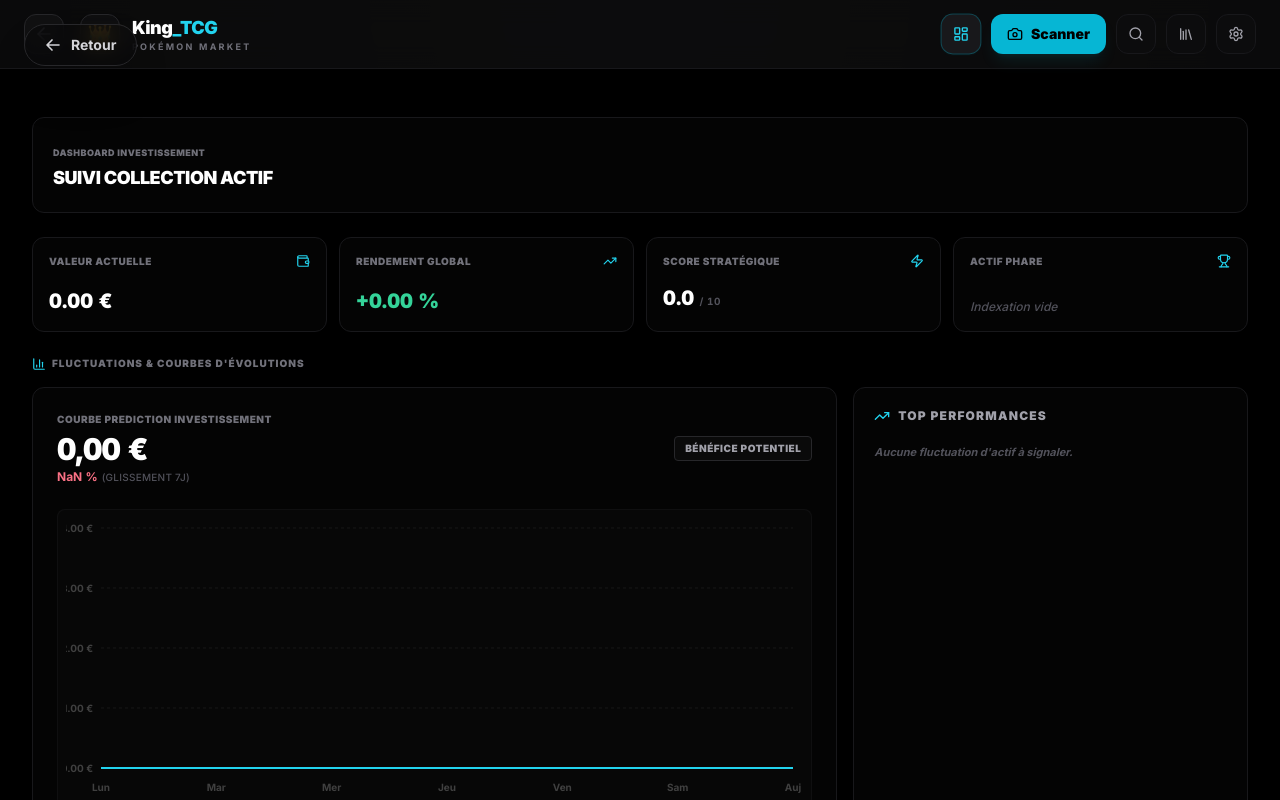
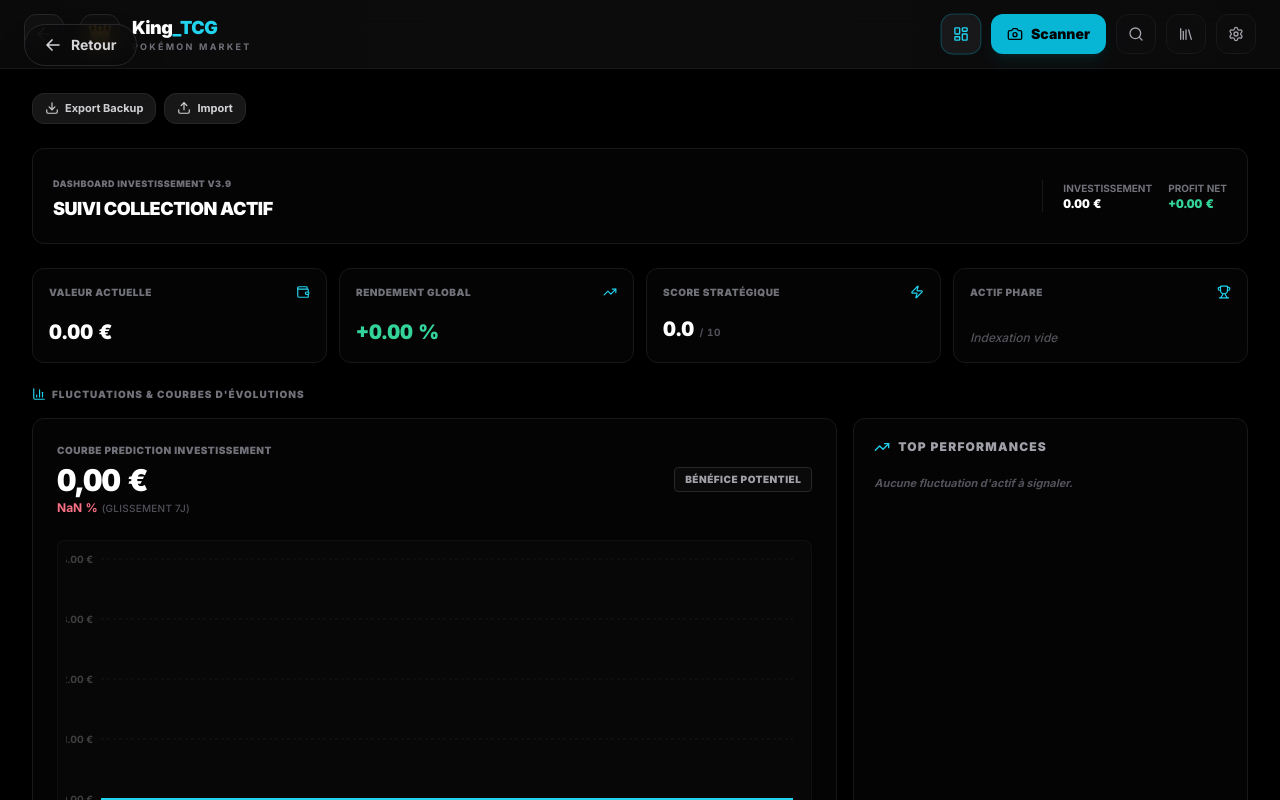
Before and after one commit to dylangdm1-dotcom/King_TcgV1, a Next.js app: page /dashboard in a window 1280 px wide. Shown: the top 800 px of the page. Built offline with nearby package versions, Linux system fonts and the light colour scheme.

Commit message:
Implement JSON backup import/export features
Added import and export functionality for JSON backups, including UI elements for file upload and download.

```diff
--- a/app/dashboard/page.tsx
+++ b/app/dashboard/page.tsx
@@ -1,14 +1,33 @@
 "use client";
 
-import { useEffect, useState } from "react";
-import { Wallet, TrendingUp, Zap, Trophy, Package, BarChart3, ChevronDown, ChevronUp } from "lucide-react";
+import { useEffect, useState, useRef } from "react";
+import {
+  Wallet,
+  TrendingUp,
+  Zap,
+  Trophy,
+  Package,
+  BarChart3,
+  ChevronDown,
+  ChevronUp,
+  Download,
+  Upload,
+  RefreshCw,
+  ShieldAlert,
+  Coins
+} from "lucide-react";
 import Navbar from "../../components/Navbar";
 import PortfolioChart from "../../components/dashboard/PortfolioChart";
 import TopMovers from "../../components/dashboard/TopMovers";
 import RecentAcquisitions from "../../components/dashboard/RecentAcquisitions";
 import BackButton from "../../components/BackButton";
 
-import { getCollection, getBuyPrice } from "../../lib/storage";
+import {
+  getCollection,
+  getBuyPrice,
+  exportBackup,
+  importBackup
+} from "../../lib/storage";
 import { getCardById } from "../../lib/pokemon";
 import { getMarketHistory, type PricePoint } from "../../lib/priceHistory";
 import { getInvestmentScore } from "../../lib/investment";
@@ -28,6 +47,9 @@ export default function DashboardPage() {
   const [bestCard, setBestCard] = useState<CardWithMeta | null>(null);
   const [worstCard, setWorstCard] = useState<CardWithMeta | null>(null);
   const [expandedCardId, setExpandedCardId] = useState<string | null>(null);
+  const [importStatus, setImportStatus] = useState<string | null>(null);
+
+  const fileInputRef = useRef<HTMLInputElement>(null);
 
   const loadDashboardData = async () => {
     try {
@@ -99,6 +121,28 @@ export default function DashboardPage() {
 
   const toggleDetails = (id: string) => setExpandedCardId(expandedCardId === id ? null : id);
 
+  // Gestion Import JSON
+  const handleFileUpload = (e: React.ChangeEvent<HTMLInputElement>) => {
+    const file = e.target.files?.[0];
+    if (!file) return;
+
+    const reader = new FileReader();
+    reader.onload = (event) => {
+      const content = event.target?.result as string;
+      if (content) {
+        const success = importBackup(content, "merge");
+        if (success) {
+          setImportStatus("Sauvegarde importée et fusionnée avec succès !");
+          loadDashboardData();
+        } else {
+          setImportStatus("Erreur : Fichier de sauvegarde invalide.");
+        }
+        setTimeout(() => setImportStatus(null), 4000);
+      }
+    };
+    reader.readAsText(file);
+  };
+
   return (
     <>
       <Navbar />
@@ -107,12 +151,62 @@ export default function DashboardPage() {
 
           <div className="flex items-center justify-between">
             <BackButton />
+
+            {/* Outils Export / Import de Sauvegarde V3.9 */}
+            <div className="flex items-center gap-2">
+              <button
+                onClick={exportBackup}
+                className="flex items-center gap-1.5 rounded-xl border border-zinc-800 bg-neutral-900 px-3 py-1.5 text-[11px] font-bold text-zinc-300 hover:border-cyan-500/50 hover:text-cyan-400 transition-all"
+                title="Télécharger une sauvegarde de la collection"
+              >
+                <Download className="w-3.5 h-3.5" /> Export Backup
+              </button>
+
+              <button
+                onClick={() => fileInputRef.current?.click()}
+                className="flex items-center gap-1.5 rounded-xl border border-zinc-800 bg-neutral-900 px-3 py-1.5 text-[11px] font-bold text-zinc-300 hover:border-cyan-500/50 hover:text-cyan-400 transition-all"
+                title="Importer un fichier de sauvegarde JSON"
+              >
+                <Upload className="w-3.5 h-3.5" /> Import
+              </button>
+
+              <input
+                type="file"
+                ref={fileInputRef}
+                onChange={handleFileUpload}
+                accept=".json"
+                className="hidden"
+              />
+            </div>
           </div>
 
+          {/* Feedback Import */}
+          {importStatus && (
+            <div className="rounded-xl border border-cyan-500/30 bg-cyan-950/20 p-3 text-center text-xs font-bold text-cyan-400">
+              {importStatus}
+            </div>
+          )}
+
           {/* En-tête Technique */}
-          <section className="rounded-xl border border-zinc-900 bg-neutral-950/40 p-4 sm:p-5">
-            <span className="text-[9px] font-black uppercase tracking-wider text-zinc-500">Dashboard Investissement</span>
-            <h1 className="mt-0.5 text-lg font-black uppercase tracking-tight text-white">Suivi Collection Actif</h1>
+          <section className="rounded-xl border border-zinc-900 bg-neutral-950/40 p-4 sm:p-5 flex flex-col sm:flex-row sm:items-center justify-between gap-4">
+            <div>
+              <span className="text-[9px] font-black uppercase tracking-wider text-zinc-500">Dashboard Investissement V3.9</span>
+              <h1 className="mt-0.5 text-lg font-black uppercase tracking-tight text-white">Suivi Collection Actif</h1>
+            </div>
+
+            {/* Total Investi & Profit Net */}
+            <div className="flex items-center gap-4 border-t sm:border-t-0 sm:border-l border-zinc-900 pt-3 sm:pt-0 sm:pl-5 text-xs">
+              <div>
+                <span className="text-zinc-500 text-[10px] block font-bold uppercase">Investissement</span>
+                <span className="font-black text-white tabular-nums">{investedValue.toFixed(2)} €</span>
+              </div>
+              <div>
+                <span className="text-zinc-500 text-[10px] block font-bold uppercase">Profit Net</span>
+                <span className={`font-black tabular-nums ${profitValue >= 0 ? "text-emerald-400" : "text-rose-400"}`}>
+                  {profitValue >= 0 ? "+" : ""}{profitValue.toFixed(2)} €
+                </span>
+              </div>
+            </div>
           </section>
 
           {/* Métriques KPI Uniformisées */}
@@ -175,13 +269,17 @@ export default function DashboardPage() {
               <div className="grid gap-3 content-start">
                 {bestCard && (
                   <div className="rounded-xl border border-zinc-900 bg-neutral-950/40 p-3.5">
-                    <span className="text-[9px] font-black uppercase tracking-wider text-emerald-500">PLus fort potentiel</span>
+                    <span className="text-[9px] font-black uppercase tracking-wider text-emerald-500 flex items-center gap-1">
+                      <Trophy className="w-3 h-3" /> Plus fort potentiel
+                    </span>
                     <h3 className="font-bold text-xs text-white truncate mt-0.5">{bestCard.name}</h3>
                   </div>
                 )}
                 {worstCard && (
                   <div className="rounded-xl border border-zinc-900 bg-neutral-950/40 p-3.5">
-                    <span className="text-[9px] font-black uppercase tracking-wider text-rose-500">Alerte volatilité / surveillance</span>
+                    <span className="text-[9px] font-black uppercase tracking-wider text-rose-500 flex items-center gap-1">
+                      <ShieldAlert className="w-3 h-3" /> Alerte volatilité / surveillance
+                    </span>
                     <h3 className="font-bold text-xs text-white truncate mt-0.5">{worstCard.name}</h3>
                   </div>
                 )}
@@ -199,7 +297,8 @@ export default function DashboardPage() {
               {cards.map((card) => {
                 const isExpanded = expandedCardId === card.id;
                 const marketData = getMarketData(card);
-                const netProfit = (marketData.average * card.qty) - (getBuyPrice(card.id) * card.qty);
+                const buyPrice = getBuyPrice(card.id);
+                const netProfit = (marketData.average * card.qty) - (buyPrice * card.qty);
                 const isProfitPositive = netProfit >= 0;
 
                 return (
@@ -235,7 +334,7 @@ export default function DashboardPage() {
                         <div className="grid grid-cols-1 sm:grid-cols-3 gap-3 text-[11px]">
                           <div className="bg-neutral-950/60 rounded-lg p-2.5 border border-zinc-900">
                             <span className="text-zinc-500 font-medium block">Coût d'achat</span>
-                            <span className="text-zinc-300 font-bold mt-0.5 block tabular-nums">{getBuyPrice(card.id).toFixed(2)} €</span>
+                            <span className="text-zinc-300 font-bold mt-0.5 block tabular-nums">{buyPrice.toFixed(2)} €</span>
                           </div>
                           <div className="bg-neutral-950/60 rounded-lg p-2.5 border border-zinc-900">
                             <span className="text-zinc-500 font-medium block">Valeur Actuelle</span>
```
